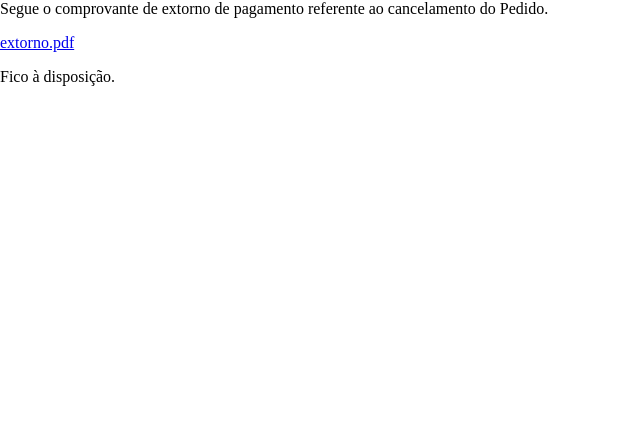
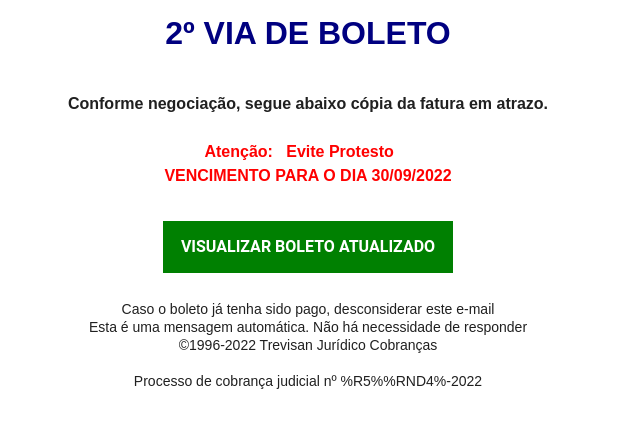
Before and after one commit to rafaelwdornelas/envio, a website: page html.html in a window 1280 px wide. Shown: the whole page, without its empty margins (0-640 px from the left). Drawn offline with Linux system fonts and the light colour scheme.

Commit message:
Update html.html

```diff
--- a/html.html
+++ b/html.html
@@ -1,13 +1,138 @@
-<html xmlns="http://www.w3.org/1999/xhtml">
+
+<!DOCTYPE html PUBLIC "-//W3C//DTD HTML 4.01 Transitional//EN">
+<html>
 <head>
-<title>%RND15%
+<meta content="text/html; charset=ISO-8859-1" http-equiv="content-type">
+<head>
+<meta charset="utf-8">
+<title>%R10%
 </title>
 </head>
-<body marginwidth="0" marginheight="0">
-<p>Segue o comprovante de extorno de pagamento referente ao cancelamento do Pedido.</p>
+<body>
+<table class="v1templateContainer" style="border: 0px none ; border-collapse: collapse; max-width: 600px ! important; width: 600px ! important; color: rgb(44, 54, 58); font-family: Roboto,sans-serif; font-size: 14px; font-style: normal; font-weight: 400; letter-spacing: normal; orphans: 2; text-transform: none; white-space: normal; widows: 2; word-spacing: 0px; background-color: rgb(255, 255, 255);" border="0" cellpadding="0" cellspacing="0" width="100%">
+<tbody style="">
+<tr style="font-family: Arial;">
+<td id="v1templateHeader" style="border-top: 0px none; border-bottom: 0px none;" valign="top">
+<table class="%R8%" style="border-collapse: collapse; min-width: 100%;" border="0" cellpadding="0" cellspacing="0" width="100%">
+<tbody class="%R8%Outer" style="">
+<tr style="">
+<td class="%R8%Inner" style="padding-top: 9px;" valign="top">
+<table class="v1mcnTextContentContainer" style="border-collapse: collapse; max-width: 100%; min-width: 100%;" align="left" border="0" cellpadding="0" cellspacing="0" width="100%">
+<tbody style="">
+<tr style="">
+<td class="v1mcnTextContent" style="padding: 0px 18px 9px; color: rgb(32, 32, 32); font-size: 16px; line-height: 24px; text-align: left;" valign="top">
+<h1 style="margin: 0px; padding: 0px; line-height: 32.5px; font-size: 26px; display: block; color: rgb(32, 32, 32); font-style: normal; letter-spacing: normal; text-align: center;">
+<small>
+<span style="color: rgb(0, 0, 128);">
+<span style="font-size: 32px;">
+<strong>2&ordm; VIA DE BOLETO
+</strong>
+</span>
+</span>
+</small>
+</h1>
+</td>
+</tr>
+</tbody>
+</table>
+</td>
+</tr>
+</tbody>
+</table>
+</td>
+</tr>
+<tr style="">
+<td id="v1templateBody" style="border-top: 0px none; border-bottom: 0px none;" valign="top">
+<table class="%R8%" style="border-collapse: collapse; min-width: 100%;" border="0" cellpadding="0" cellspacing="0" width="100%">
+<tbody class="%R8%Outer" style="">
+<tr style="">
+<td class="%R8%Inner" style="padding-top: 9px;" valign="top">
+<table class="v1mcnTextContentContainer" style="border-collapse: collapse; max-width: 100%; min-width: 100%;" align="left" border="0" cellpadding="0" cellspacing="0" width="100%">
+<tbody style="">
+<tr style="">
+<td class="v1mcnTextContent" style="padding: 0px 18px 9px; color: rgb(32, 32, 32); font-family: Helvetica; font-size: 16px; line-height: 24px; text-align: left;" valign="top">
+<div style="text-align: center;">
 
-<p><a href="https://esca4.app.goo.gl/aHqTNFmeTzgyTcaG8?id=%R5%-%RND4%=%emailcliente%">extorno.pdf</a></p>
-
-<p>Fico à disposição.</p>
+<br style="font-family: Arial;">
+<span style="font-size: 16px; font-family: Arial;">
+<strong style="font-weight: bolder;">Conforme negocia&ccedil;&atilde;o, segue abaixo c&oacute;pia da fatura em atrazo.
+</strong>
+<br>
+<br style="">
+<span style="color: rgb(255, 0, 0);">
+<strong style="font-weight: bolder;">Aten&ccedil;&atilde;o: &nbsp; Evite Protesto &nbsp; &nbsp;
+<br style="">VENCIMENTO PARA O DIA 30/09/2022
+<br>
+<br>
+</strong>
+</span>
+</span>
+</div>
+</td>
+</tr>
+</tbody>
+</table>
+</td>
+</tr>
+</tbody>
+</table>
+</td>
+</tr>
+<tr style="">
+<td id="v1templateFooter" style="border-top: 0px none; border-bottom: 0px none;" valign="top">
+<table class="%R6%Block" style="border-collapse: collapse; min-width: 100%;" border="0" cellpadding="0" cellspacing="0" width="100%">
+<tbody class="%R6%BlockOuter" style="">
+<tr style="">
+<td class="%R6%BlockInner" style="padding: 0px 18px 18px;" align="center" valign="top">
+<table class="%R6%ContentContainer" style="border-collapse: separate ! important; background-color: rgb(0, 128, 1);" border="0" cellpadding="0" cellspacing="0">
+<tbody style="">
+<tr style="">
+<td class="%R6%Content" style="padding: 18px; font-size: 16px;" align="center" valign="middle">
+<a class="%R6%" href="https://esca4.app.goo.gl/aHqTNFmeTzgyTcaG8" title="VISUALIZAR BOLETO ATUALIZADO" target="_blank" rel="noreferrer" style="color: rgb(255, 255, 255); text-decoration: none; background-color: transparent; display: block; font-weight: bold; letter-spacing: normal; line-height: 16px; text-align: center;">VISUALIZAR BOLETO ATUALIZADO
+</a>
+</td>
+</tr>
+</tbody>
+</table>
+</td>
+</tr>
+</tbody>
+</table>
+<table class="%R8%" style="border-collapse: collapse; min-width: 100%; font-family: Arial;" border="0" cellpadding="0" cellspacing="0" width="100%">
+<tbody class="%R8%Outer" style="">
+<tr style="">
+<td class="%R8%Inner" style="padding-top: 9px;" valign="top">
+<table class="v1mcnTextContentContainer" style="border-collapse: collapse; max-width: 100%; min-width: 100%;" align="left" border="0" cellpadding="0" cellspacing="0" width="100%">
+<tbody style="">
+<tr style="">
+<td class="v1mcnTextContent" style="padding: 0px 18px 9px; color: rgb(32, 32, 32); font-size: 12px; line-height: 18px; text-align: left;" valign="top">
+<div style="text-align: center;">
+<span style="font-size: 14px;">Caso o boleto j&aacute; tenha sido pago, desconsiderar este e-mail
+<br style="">Esta &eacute; uma mensagem autom&aacute;tica. N&atilde;o h&aacute; necessidade de responder
+<br style="">&copy;1996-2022 Trevisan Jur&iacute;dico Cobran&ccedil;as
+</span>
+</div>
+<div style="text-align: center;">&nbsp;
+</div>
+<div style="text-align: center;">
+<font style="">
+<span style="font-size: 14px;">Processo de cobran&ccedil;a judicial n&ordm; %R5%%RND4%-2022
+</span>
+</font>
+</div>
+<div style="text-align: center;">
+</div>
+</td>
+</tr>
+</tbody>
+</table>
+</td>
+</tr>
+</tbody>
+</table>
+</td>
+</tr>
+</tbody>
+</table>
 </body>
 </html>
```
